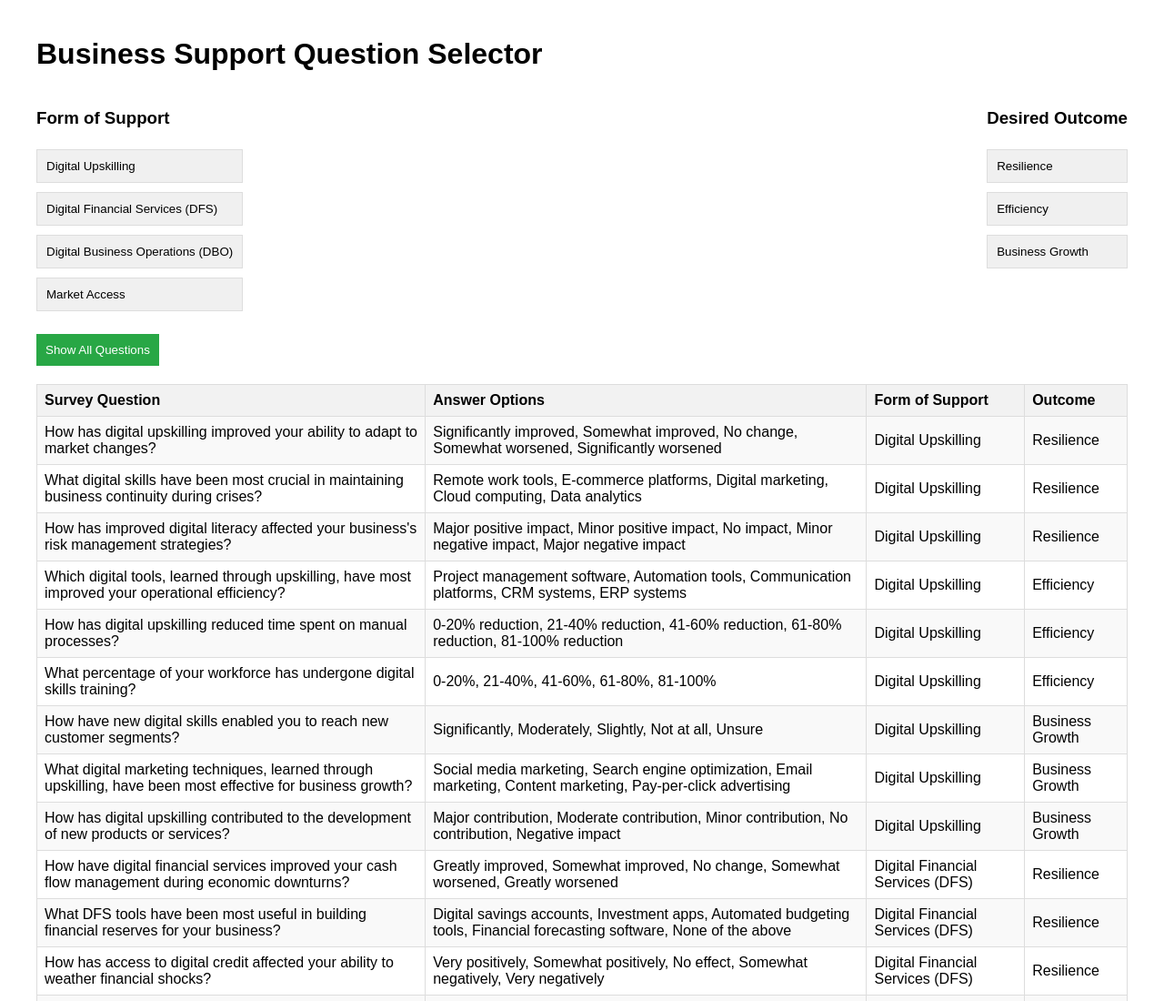
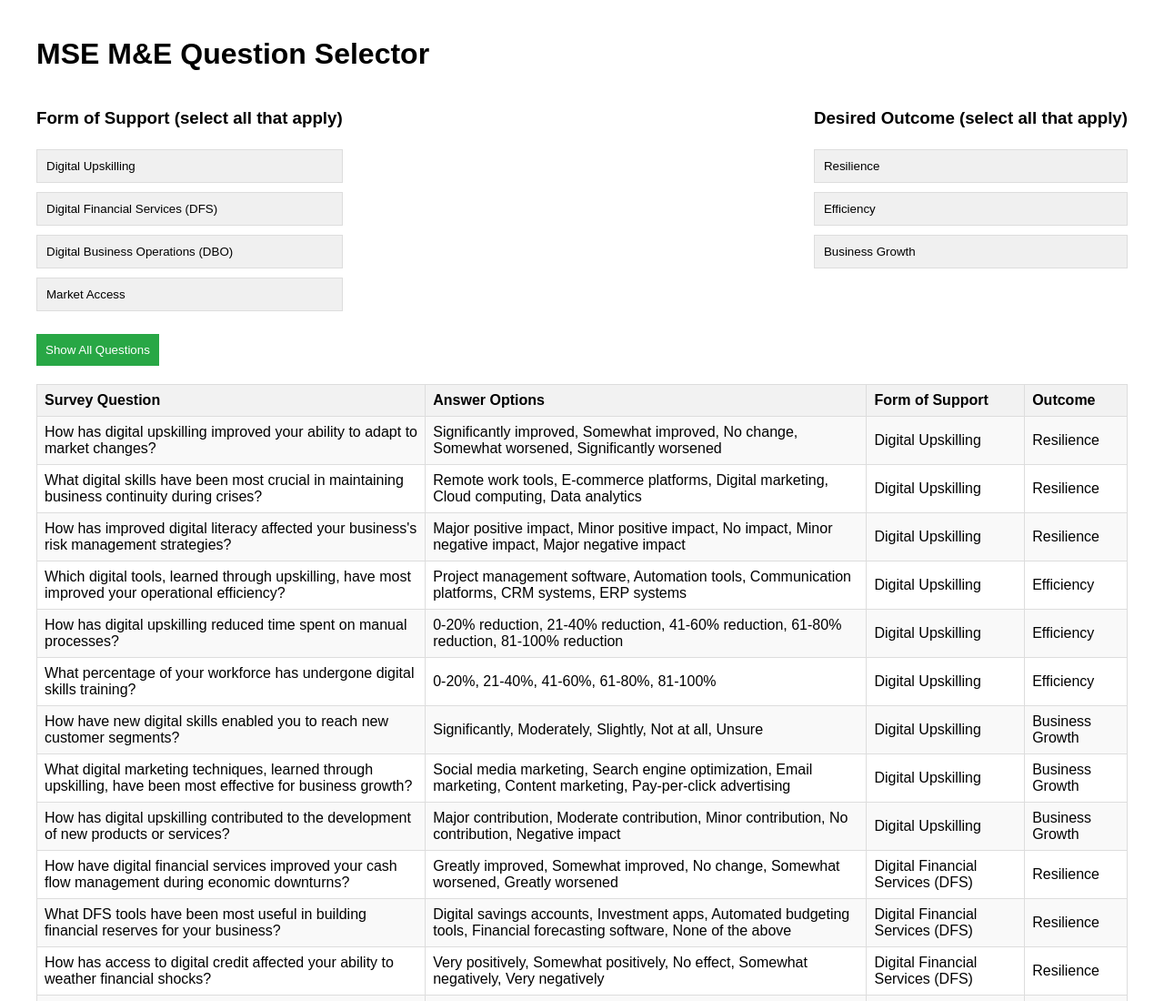
Before and after one commit to mkcaribou/COE_survey_questions, a plain HTML site: page index.html in a window 1280 px wide. Shown: the top 1100 px of the page at 91% size. Drawn offline with Linux system fonts and the light colour scheme.

Commit message:
Update index.html

```diff
--- a/index.html
+++ b/index.html
@@ -17,11 +17,11 @@
     </style>
 </head>
 <body>
-    <h1>Business Support Question Selector</h1>
+    <h1>MSE M&E Question Selector</h1>
 
     <div style="display: flex; justify-content: space-between;">
         <div>
-            <h3>Form of Support</h3>
+            <h3>Form of Support (select all that apply)</h3>
             <div id="supportTypeButtons" class="button-group">
                 <button onclick="toggleButton(this, 'support')">Digital Upskilling</button>
                 <button onclick="toggleButton(this, 'support')">Digital Financial Services (DFS)</button>
@@ -30,7 +30,7 @@
             </div>
         </div>
         <div>
-            <h3>Desired Outcome</h3>
+            <h3>Desired Outcome (select all that apply)</h3>
             <div id="outcomeButtons" class="button-group">
                 <button onclick="toggleButton(this, 'outcome')">Resilience</button>
                 <button onclick="toggleButton(this, 'outcome')">Efficiency</button>
```
